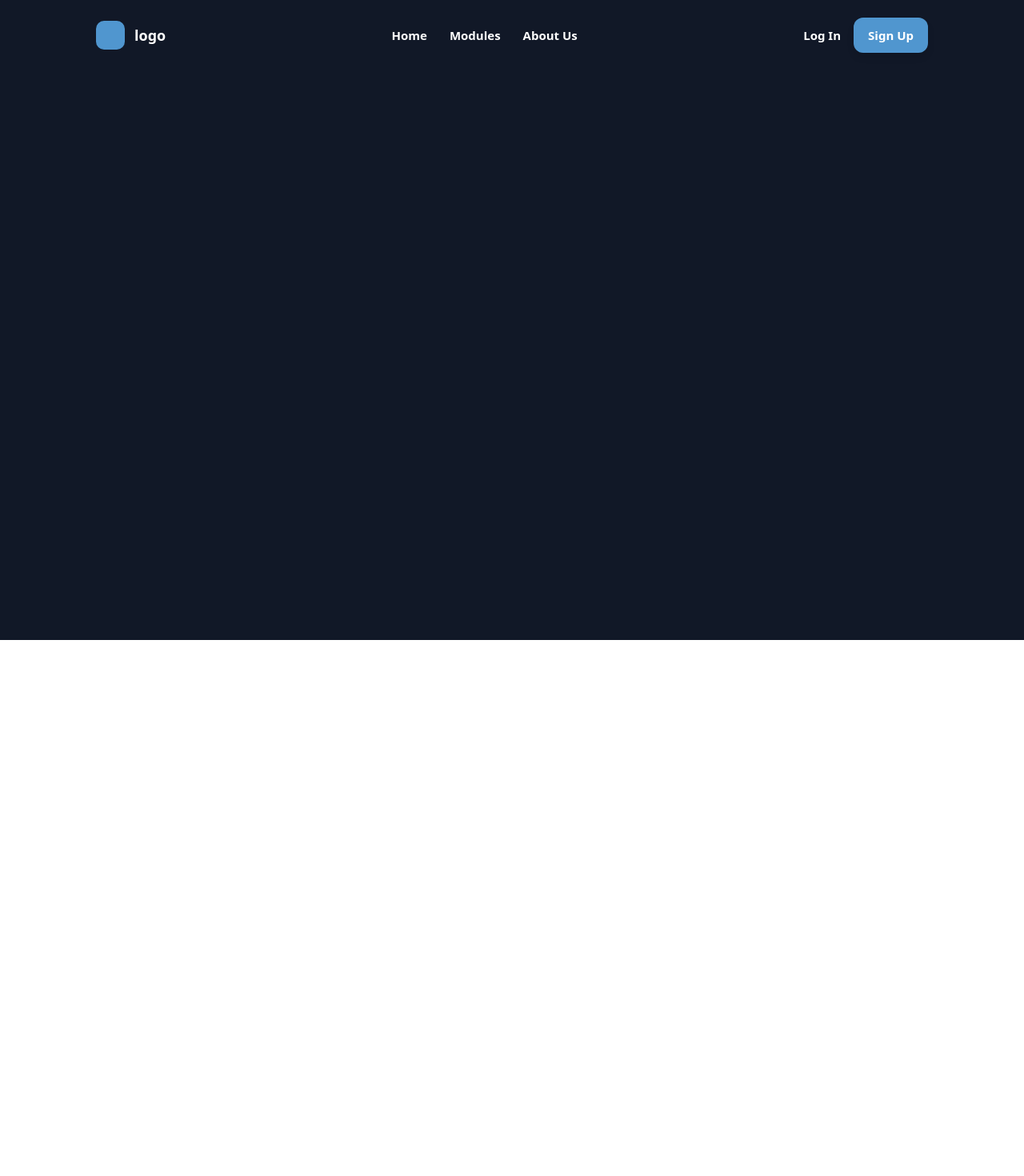
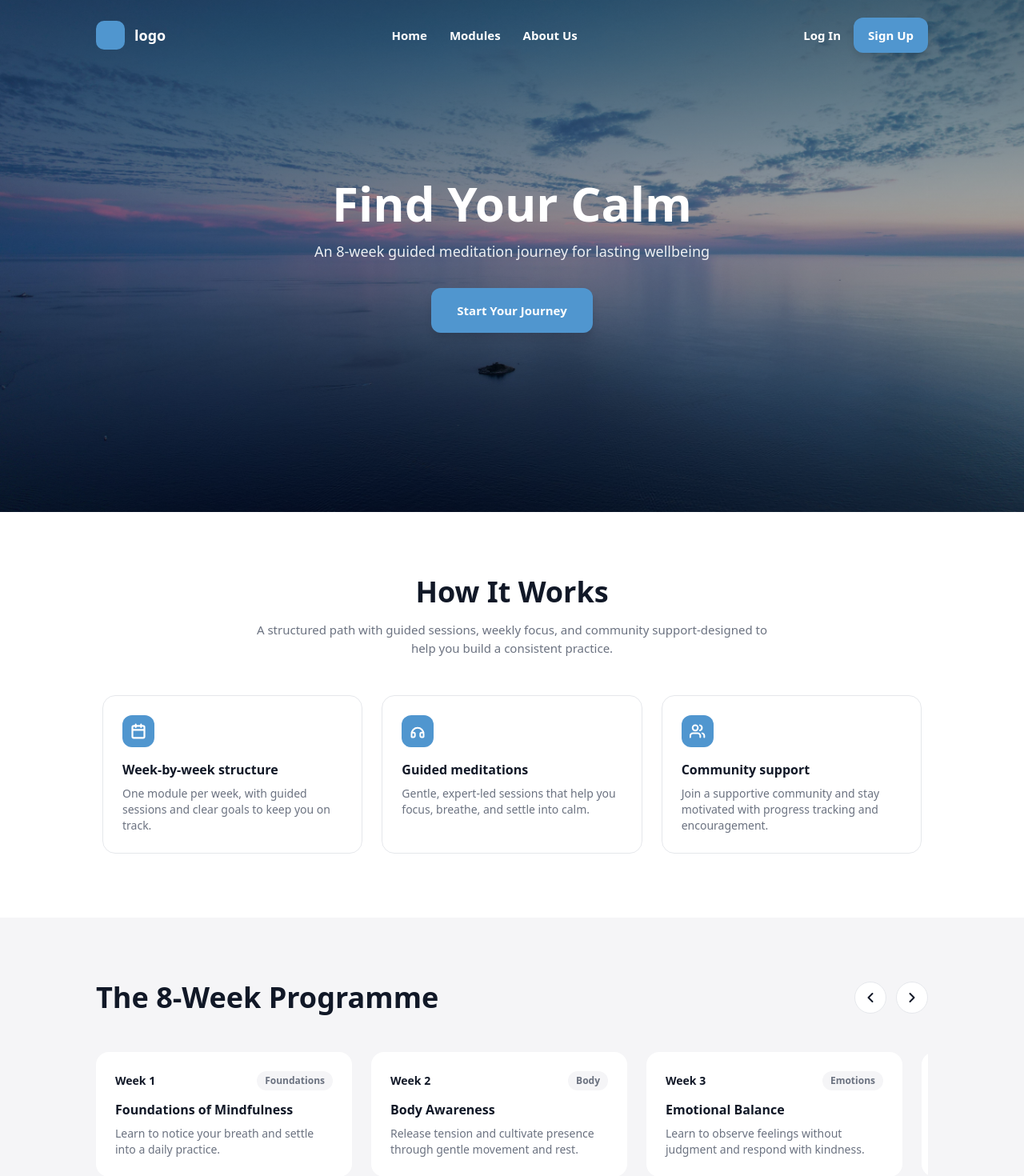
Before and after one commit to KKatariah/rcswa-mindfulness, a Next.js app in the folder client/: page / in a window 1280 px wide. Shown: the top 1470 px of the page at 80% size. Before the commit the page ends 800 px from the top, so only its background shows below. Built offline with nearby package versions, Linux system fonts and the light colour scheme.

Commit message:
Add home page layout with updated nav bar and modals

```diff
--- a/client/src/components/main/Navbar.tsx
+++ b/client/src/components/main/Navbar.tsx
@@ -1,6 +1,8 @@
 import { useState } from "react";
 import Link from "next/link";
 import { MenuIcon, XIcon } from "@/components/ui/icons";
+import LoginModal from "@/components/main/LoginModal";
+import SignUpModal from "@/components/main/SignUpModal";
 
 const NAV_LINKS = [
 	{ label: "Home", href: "/" },
@@ -10,8 +12,21 @@ const NAV_LINKS = [
 
 export default function Navbar() {
 	const [isOpen, setIsOpen] = useState(false);
+	const [loginOpen, setLoginOpen] = useState(false);
+	const [signUpOpen, setSignUpOpen] = useState(false);
+
+	function openLogin() {
+		setIsOpen(false);
+		setLoginOpen(true);
+	}
+
+	function openSignUp() {
+		setIsOpen(false);
+		setSignUpOpen(true);
+	}
 
 	return (
+		<>
 			<nav className="absolute inset-x-0 top-0 z-20 px-6 py-4 sm:px-10 lg:px-30 lg:py-5.5">
 				<div className="flex items-center justify-between">
 					<Link href="/" className="flex items-center gap-3">
@@ -28,15 +43,20 @@ export default function Navbar() {
 					</ul>
 
 					<div className="hidden items-center gap-4 lg:flex">
-					<Link href="/login" className="text-[15px] font-semibold text-white">
+						<button
+							type="button"
+							onClick={openLogin}
+							className="text-[15px] font-semibold text-white"
+						>
 							Log In
-					</Link>
-					<Link
-						href="/signup"
+						</button>
+						<button
+							type="button"
+							onClick={openSignUp}
 							className="flex h-11 items-center justify-center rounded-xl bg-brand-blue px-4.5 text-[15px] font-bold text-white shadow-[0px_6px_8px_rgba(0,0,0,0.1)]"
 						>
 							Sign Up
-					</Link>
+						</button>
 					</div>
 
 					<button
@@ -67,22 +87,26 @@ export default function Navbar() {
 							</Link>
 						))}
 						<div className="my-2 h-px w-full bg-gray-200" />
-					<Link
-						href="/login"
-						onClick={() => setIsOpen(false)}
-						className="rounded-lg px-3 py-2.5 text-[15px] font-semibold text-ink"
+						<button
+							type="button"
+							onClick={openLogin}
+							className="rounded-lg px-3 py-2.5 text-left text-[15px] font-semibold text-ink"
 						>
 							Log In
-					</Link>
-					<Link
-						href="/signup"
-						onClick={() => setIsOpen(false)}
+						</button>
+						<button
+							type="button"
+							onClick={openSignUp}
 							className="flex h-11 items-center justify-center rounded-xl bg-brand-blue text-[15px] font-bold text-white"
 						>
 							Sign Up
-					</Link>
+						</button>
 					</div>
 				)}
 			</nav>
+
+			<LoginModal isOpen={loginOpen} onClose={() => setLoginOpen(false)} />
+			<SignUpModal isOpen={signUpOpen} onClose={() => setSignUpOpen(false)} />
+		</>
 	);
 }
--- a/client/src/components/ui/icons.tsx
+++ b/client/src/components/ui/icons.tsx
@@ -114,6 +114,24 @@ export function ChevronRightIcon(props: IconProps) {
   );
 }
 
+export function HeadphonesIcon(props: IconProps) {
+  return (
+    <svg viewBox="0 0 20 20" {...base} {...props}>
+      <path d="M2.5 11.67h2.5a1.67 1.67 0 0 1 1.67 1.67v2.5a1.67 1.67 0 0 1-1.67 1.67H3.33a.83.83 0 0 1-.83-.83v-3.33a7.5 7.5 0 1 1 15 0v3.33a.83.83 0 0 1-.83.83h-1.67a1.67 1.67 0 0 1-1.67-1.67v-2.5a1.67 1.67 0 0 1 1.67-1.67h2.5" />
+    </svg>
+  );
+}
+
+export function UsersIcon(props: IconProps) {
+  return (
+    <svg viewBox="0 0 20 20" {...base} {...props}>
+      <path d="M13.33 17.5v-1.67a3.33 3.33 0 0 0-3.33-3.33H4.17a3.33 3.33 0 0 0-3.33 3.33v1.67" />
+      <circle cx="7.08" cy="5.83" r="3.33" />
+      <path d="M18.33 17.5v-1.67a3.33 3.33 0 0 0-2.5-3.23M12.92 2.6a3.33 3.33 0 0 1 0 6.45" />
+    </svg>
+  );
+}
+
 export function InstagramIcon(props: IconProps) {
   return (
     <svg viewBox="0 0 20 20" {...base} {...props}>
--- a/client/src/pages/index.tsx
+++ b/client/src/pages/index.tsx
@@ -1,7 +1,99 @@
+import { useRef, useState } from "react";
 import Head from "next/head";
+import Image from "next/image";
 import Navbar from "@/components/main/Navbar";
+import Footer from "@/components/main/Footer";
+import SignUpModal from "@/components/main/SignUpModal";
+import {
+	CalendarIcon,
+	ChevronLeftIcon,
+	ChevronRightIcon,
+	HeadphonesIcon,
+	UsersIcon,
+} from "@/components/ui/icons";
+
+const HOW_IT_WORKS = [
+	{
+		icon: CalendarIcon,
+		title: "Week-by-week structure",
+		description:
+			"One module per week, with guided sessions and clear goals to keep you on track.",
+	},
+	{
+		icon: HeadphonesIcon,
+		title: "Guided meditations",
+		description:
+			"Gentle, expert-led sessions that help you focus, breathe, and settle into calm.",
+	},
+	{
+		icon: UsersIcon,
+		title: "Community support",
+		description:
+			"Join a supportive community and stay motivated with progress tracking and encouragement.",
+	},
+];
+
+const PROGRAMME_WEEKS = [
+	{
+		week: "Week 1",
+		tag: "Foundations",
+		title: "Foundations of Mindfulness",
+		description: "Learn to notice your breath and settle into a daily practice.",
+	},
+	{
+		week: "Week 2",
+		tag: "Body",
+		title: "Body Awareness",
+		description: "Release tension and cultivate presence through gentle movement and rest.",
+	},
+	{
+		week: "Week 3",
+		tag: "Emotions",
+		title: "Emotional Balance",
+		description: "Learn to observe feelings without judgment and respond with kindness.",
+	},
+	{
+		week: "Week 4",
+		tag: "Resilience",
+		title: "Stress Response",
+		description: "Build tools to pause, breathe, and respond to pressure with clarity.",
+	},
+	{
+		week: "Week 5",
+		tag: "Compassion",
+		title: "Loving-Kindness",
+		description: "Cultivate compassion for yourself and others through loving-kindness practice.",
+	},
+	{
+		week: "Week 6",
+		tag: "Focus",
+		title: "Sustained Attention",
+		description: "Strengthen concentration and gently return your mind when it wanders.",
+	},
+	{
+		week: "Week 7",
+		tag: "Connection",
+		title: "Mindful Relationships",
+		description: "Bring presence and awareness into how you communicate and connect.",
+	},
+	{
+		week: "Week 8",
+		tag: "Integration",
+		title: "Living Mindfully",
+		description: "Weave your practice into daily life and build habits that last.",
+	},
+];
+
+const CARD_SCROLL_DISTANCE = 320;
 
 export default function Home() {
+	const weeksRef = useRef<HTMLDivElement>(null);
+	const [signUpOpen, setSignUpOpen] = useState(false);
+
+	function scrollWeeks(direction: number) {
+		weeksRef.current?.scrollBy({ left: direction * CARD_SCROLL_DISTANCE, behavior: "smooth" });
+	}
+
 	return (
 		<>
 			<Head>
@@ -11,9 +103,144 @@ export default function Home() {
 					content="An 8-week guided meditation journey"
 				/>
 			</Head>
-			<div className="relative min-h-screen bg-ink">
+
+			<div className="relative min-h-[560px] overflow-hidden sm:min-h-[640px]">
+				<Image
+					src="/pexels-michael-metschl-718198730-18284929.jpg"
+					alt=""
+					fill
+					priority
+					sizes="100vw"
+					className="object-cover"
+				/>
+				<div className="absolute inset-0 bg-gradient-to-b from-black/50 via-black/30 to-black/50" />
+
 				<Navbar />
+
+				<div className="relative z-10 flex min-h-[560px] flex-col items-center justify-center px-6 text-center sm:min-h-[640px]">
+					<h1 className="text-5xl font-extrabold text-white sm:text-6xl">
+						Find Your Calm
+					</h1>
+					<p className="mt-4 text-lg text-white/90">
+						An 8-week guided meditation journey for lasting wellbeing
+					</p>
+					<button
+						type="button"
+						onClick={() => setSignUpOpen(true)}
+						className="mt-8 flex h-14 items-center justify-center rounded-xl bg-brand-blue px-8 text-[15px] font-bold text-white shadow-[0px_6px_8px_rgba(0,0,0,0.1)]"
+					>
+						Start Your Journey
+					</button>
+				</div>
 			</div>
+
+			<section className="bg-white px-6 py-20 sm:px-10 lg:px-30">
+				<div className="mx-auto max-w-2xl text-center">
+					<h2 className="text-3xl font-extrabold text-ink sm:text-4xl">How It Works</h2>
+					<p className="mt-4 text-[15px] text-muted">
+						A structured path with guided sessions, weekly focus, and community
+						support-designed to help you build a consistent practice.
+					</p>
+				</div>
+
+				<div className="mx-auto mt-12 grid max-w-5xl gap-6 sm:grid-cols-2 lg:grid-cols-3">
+					{HOW_IT_WORKS.map(({ icon: Icon, title, description }) => (
+						<div
+							key={title}
+							className="rounded-2xl border border-gray-200 p-6"
+						>
+							<div className="flex size-10 items-center justify-center rounded-xl bg-brand-blue text-white">
+								<Icon className="size-5" />
+							</div>
+							<h3 className="mt-4 font-bold text-ink">{title}</h3>
+							<p className="mt-2 text-sm text-muted">{description}</p>
+						</div>
+					))}
+				</div>
+			</section>
+
+			<section className="bg-surface-muted px-6 py-20 sm:px-10 lg:px-30">
+				<div className="mx-auto flex max-w-6xl items-center justify-between gap-4">
+					<h2 className="text-3xl font-extrabold text-ink sm:text-4xl">
+						The 8-Week Programme
+					</h2>
+
+					<div className="hidden shrink-0 items-center gap-3 sm:flex">
+						<button
+							type="button"
+							onClick={() => scrollWeeks(-1)}
+							aria-label="Scroll to previous weeks"
+							className="flex size-10 items-center justify-center rounded-full border border-gray-200 bg-white text-ink hover:bg-surface-muted"
+						>
+							<ChevronLeftIcon className="size-5" />
+						</button>
+						<button
+							type="button"
+							onClick={() => scrollWeeks(1)}
+							aria-label="Scroll to next weeks"
+							className="flex size-10 items-center justify-center rounded-full border border-gray-200 bg-white text-ink hover:bg-surface-muted"
+						>
+							<ChevronRightIcon className="size-5" />
+						</button>
+					</div>
+				</div>
+
+				<div
+					ref={weeksRef}
+					className="mx-auto mt-12 flex max-w-6xl snap-x snap-mandatory gap-6 overflow-x-auto scrollbar-none pb-4"
+				>
+					{PROGRAMME_WEEKS.map(({ week, tag, title, description }) => (
+						<div
+							key={week}
+							className="w-72 shrink-0 snap-start rounded-2xl bg-white p-6 sm:w-80"
+						>
+							<div className="flex items-center justify-between">
+								<span className="text-sm font-bold text-ink">{week}</span>
+								<span className="rounded-full bg-surface-muted px-2.5 py-1 text-xs font-semibold text-muted">
+									{tag}
+								</span>
+							</div>
+							<h3 className="mt-3 font-bold text-ink">{title}</h3>
+							<p className="mt-2 text-sm text-muted">{description}</p>
+						</div>
+					))}
+				</div>
+
+				<div className="mt-2 flex justify-center gap-3 sm:hidden">
+					<button
+						type="button"
+						onClick={() => scrollWeeks(-1)}
+						aria-label="Scroll to previous weeks"
+						className="flex size-10 items-center justify-center rounded-full border border-gray-200 bg-white text-ink"
+					>
+						<ChevronLeftIcon className="size-5" />
+					</button>
+					<button
+						type="button"
+						onClick={() => scrollWeeks(1)}
+						aria-label="Scroll to next weeks"
+						className="flex size-10 items-center justify-center rounded-full border border-gray-200 bg-white text-ink"
+					>
+						<ChevronRightIcon className="size-5" />
+					</button>
+				</div>
+			</section>
+
+			<section className="bg-white px-6 py-20 text-center sm:px-10 lg:px-30">
+				<h2 className="text-3xl font-extrabold text-ink sm:text-4xl">Ready to Begin?</h2>
+				<p className="mt-4 text-[15px] text-muted">Join others on the path to wellbeing.</p>
+				<button
+					type="button"
+					onClick={() => setSignUpOpen(true)}
+					className="mt-8 inline-flex h-14 items-center justify-center rounded-xl bg-brand-blue px-8 text-[15px] font-bold text-white shadow-[0px_6px_8px_rgba(0,0,0,0.1)]"
+				>
+					Sign Up Free
+				</button>
+			</section>
+
+			<Footer />
+
+			<SignUpModal isOpen={signUpOpen} onClose={() => setSignUpOpen(false)} />
 		</>
 	);
 }
```
Also changed, not shown: client/public/pexels-michael-metschl-718198730-18284929.jpg (added). Lines whose indentation alone changed are shown as unchanged.
